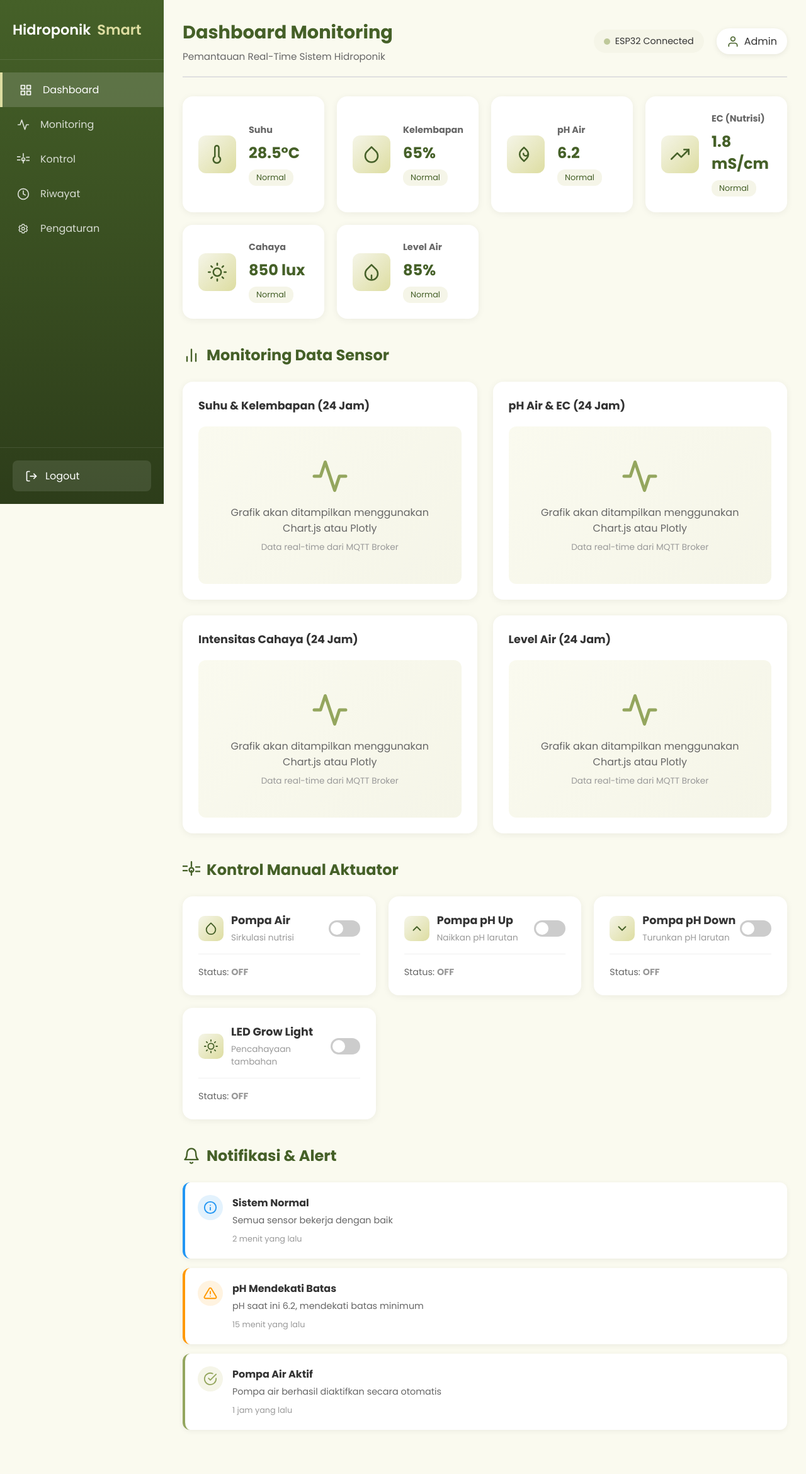
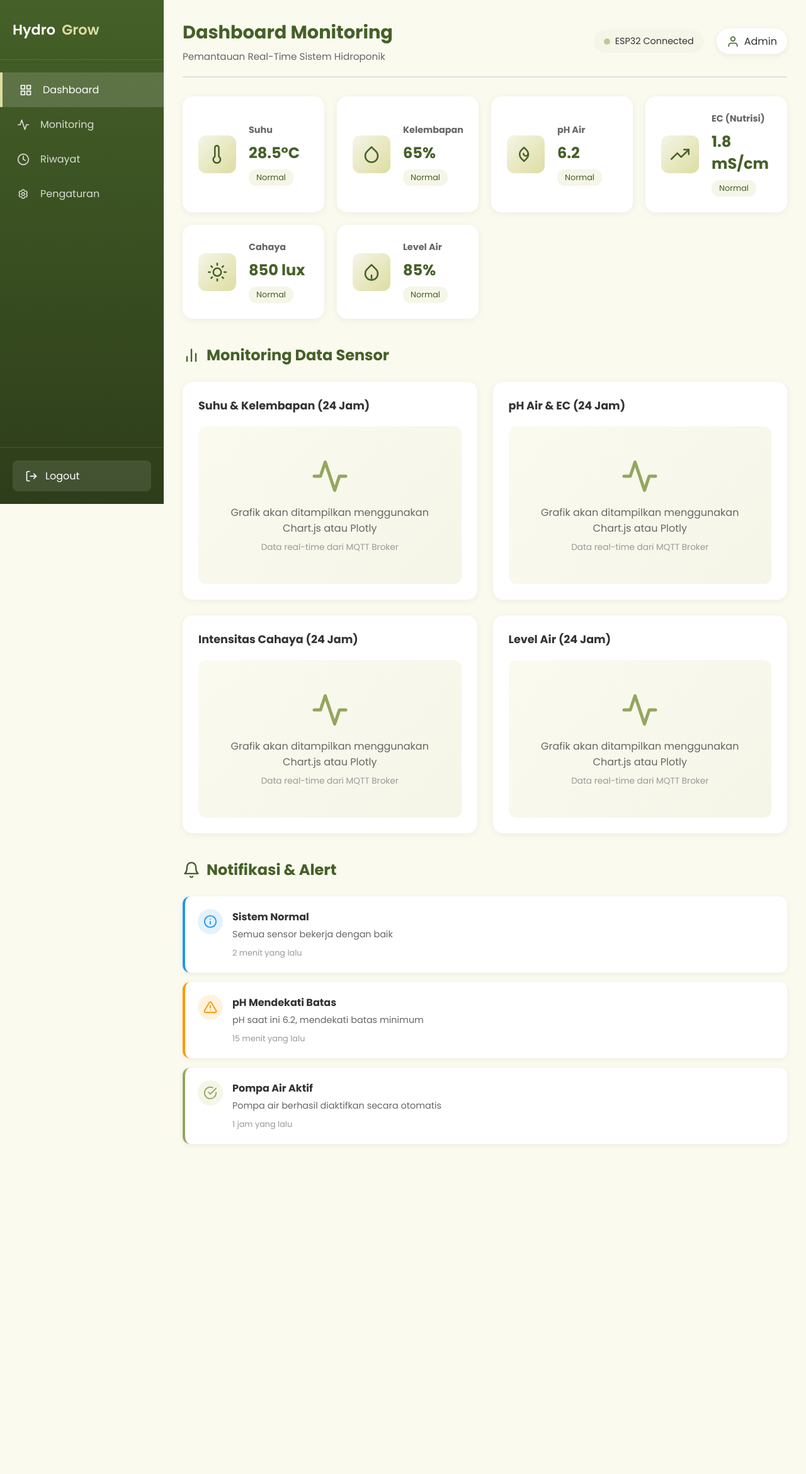
Before and after one commit to riccikoo/hidroponik-project-backend, a Flask app: page /dashboard in a window 1280 px wide. Shown: the whole page at 63% size. After the commit the page ends 1816 px from the top, so only its background shows below. Run offline with Flask 3, Linux system fonts and the light colour scheme; the visitor is signed in with stand-in values (Sample User, id 1).

Commit message:
edit dashboard

```diff
--- a/templates/dashboard.html
+++ b/templates/dashboard.html
@@ -3,7 +3,7 @@
 <head>
     <meta charset="UTF-8">
     <meta name="viewport" content="width=device-width, initial-scale=1.0">
-    <title>Dashboard - Hidroponik Smart</title>
+    <title>HydroGrow</title>
     <link rel="stylesheet" href="{{ url_for('static', filename='css/dashboard.css') }}">
     <link href="https://fonts.googleapis.com/css2?family=Poppins:wght@300;400;600;700&display=swap" rel="stylesheet">
 </head>
@@ -13,7 +13,7 @@
     <div class="sidebar">
         <div class="logo">
             <h2>
-                Hidroponik<span>Smart</span>
+                Hydro<span>Grow</span>
             </h2>
         </div>
         <nav>
@@ -35,15 +35,6 @@
                     </svg>
                 </span>
                 <span>Monitoring</span>
-            </a>
-            <a href="#control" class="nav-item">
-                <span class="icon">
-                    <svg viewBox="0 0 24 24">
-                        <circle cx="12" cy="12" r="3"/>
-                        <path d="M12 1v6m0 6v6m6-11h6m-6 6h6M6 7H0m6 6H0"/>
-                    </svg>
-                </span>
-                <span>Kontrol</span>
             </a>
             <a href="#history" class="nav-item">
                 <span class="icon">
@@ -251,119 +242,6 @@
             </div>
         </section>
 
-        <!-- ====== CONTROL PANEL ====== -->
-        <section id="control" class="control-section">
-            <h2>
-                <svg viewBox="0 0 24 24">
-                    <circle cx="12" cy="12" r="3"/>
-                    <path d="M12 1v6m0 6v6m6-11h6m-6 6h6M6 7H0m6 6H0"/>
-                </svg>
-                Kontrol Manual Aktuator
-            </h2>
-
-            <div class="control-grid">
-                <div class="control-card">
-                    <div class="control-header">
-                        <div>
-                            <div class="control-icon">
-                                <svg viewBox="0 0 24 24">
-                                    <path d="M12 2.69l5.66 5.66a8 8 0 11-11.31 0z"/>
-                                </svg>
-                            </div>
-                            <div>
-                                <h3>Pompa Air</h3>
-                                <p>Sirkulasi nutrisi</p>
-                            </div>
-                        </div>
-                        <label class="toggle-switch">
-                            <input type="checkbox" id="pompaAir">
-                            <span class="slider"></span>
-                        </label>
-                    </div>
-                    <div class="control-status">
-                        <span class="status-text">Status: <strong>OFF</strong></span>
-                    </div>
-                </div>
-
-                <div class="control-card">
-                    <div class="control-header">
-                        <div>
-                            <div class="control-icon">
-                                <svg viewBox="0 0 24 24">
-                                    <polyline points="18 15 12 9 6 15"/>
-                                </svg>
-                            </div>
-                            <div>
-                                <h3>Pompa pH Up</h3>
-                                <p>Naikkan pH larutan</p>
-                            </div>
-                        </div>
-                        <label class="toggle-switch">
-                            <input type="checkbox" id="pompaPhUp">
-                            <span class="slider"></span>
-                        </label>
-                    </div>
-                    <div class="control-status">
-                        <span class="status-text">Status: <strong>OFF</strong></span>
-                    </div>
-                </div>
-
-                <div class="control-card">
-                    <div class="control-header">
-                        <div>
-                            <div class="control-icon">
-                                <svg viewBox="0 0 24 24">
-                                    <polyline points="6 9 12 15 18 9"/>
-                                </svg>
-                            </div>
-                            <div>
-                                <h3>Pompa pH Down</h3>
-                                <p>Turunkan pH larutan</p>
-                            </div>
-                        </div>
-                        <label class="toggle-switch">
-                            <input type="checkbox" id="pompaPhDown">
-                            <span class="slider"></span>
-                        </label>
-                    </div>
-                    <div class="control-status">
-                        <span class="status-text">Status: <strong>OFF</strong></span>
-                    </div>
-                </div>
-
-                <div class="control-card">
-                    <div class="control-header">
-                        <div>
-                            <div class="control-icon">
-                                <svg viewBox="0 0 24 24">
-                                    <circle cx="12" cy="12" r="5"/>
-                                    <line x1="12" y1="1" x2="12" y2="3"/>
-                                    <line x1="12" y1="21" x2="12" y2="23"/>
-                                    <line x1="4.22" y1="4.22" x2="5.64" y2="5.64"/>
-                                    <line x1="18.36" y1="18.36" x2="19.78" y2="19.78"/>
-                                    <line x1="1" y1="12" x2="3" y2="12"/>
-                                    <line x1="21" y1="12" x2="23" y2="12"/>
-                                    <line x1="4.22" y1="19.78" x2="5.64" y2="18.36"/>
-                                    <line x1="18.36" y1="5.64" x2="19.78" y2="4.22"/>
-                                </svg>
-                            </div>
-                            <div>
-                                <h3>LED Grow Light</h3>
-                                <p>Pencahayaan tambahan</p>
-                            </div>
-                        </div>
-                        <label class="toggle-switch">
-                            <input type="checkbox" id="ledGrow">
-                            <span class="slider"></span>
-                        </label>
-                    </div>
-                    <div class="control-status">
-                        <span class="status-text">Status: <strong>OFF</strong></span>
-                    </div>
-                </div>
-            </div>
-        </section>
-
         <!-- ====== NOTIFICATIONS ====== -->
         <section class="notifications-section">
             <h2>
```
Also changed, not shown: static/img/logo-hijau.png (added), static/img/logo-putih.png (added).
